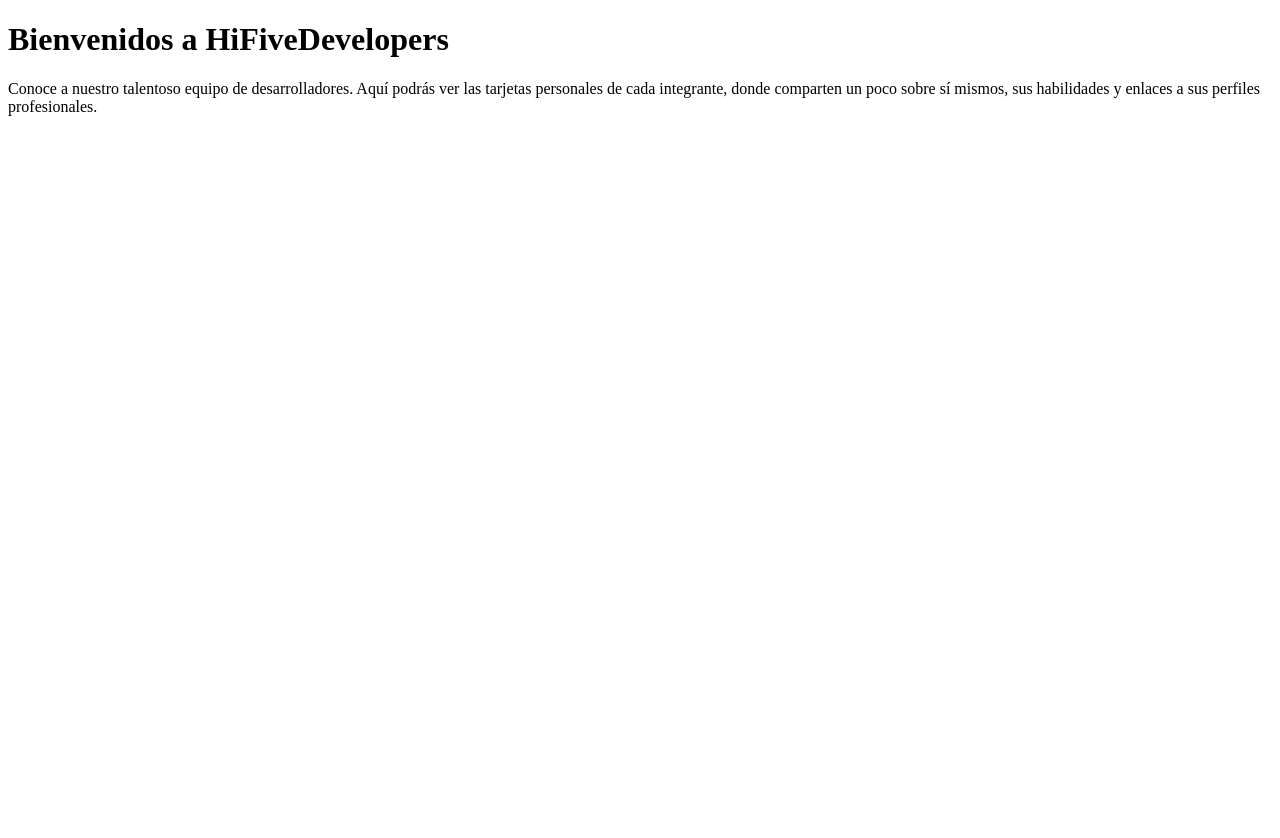
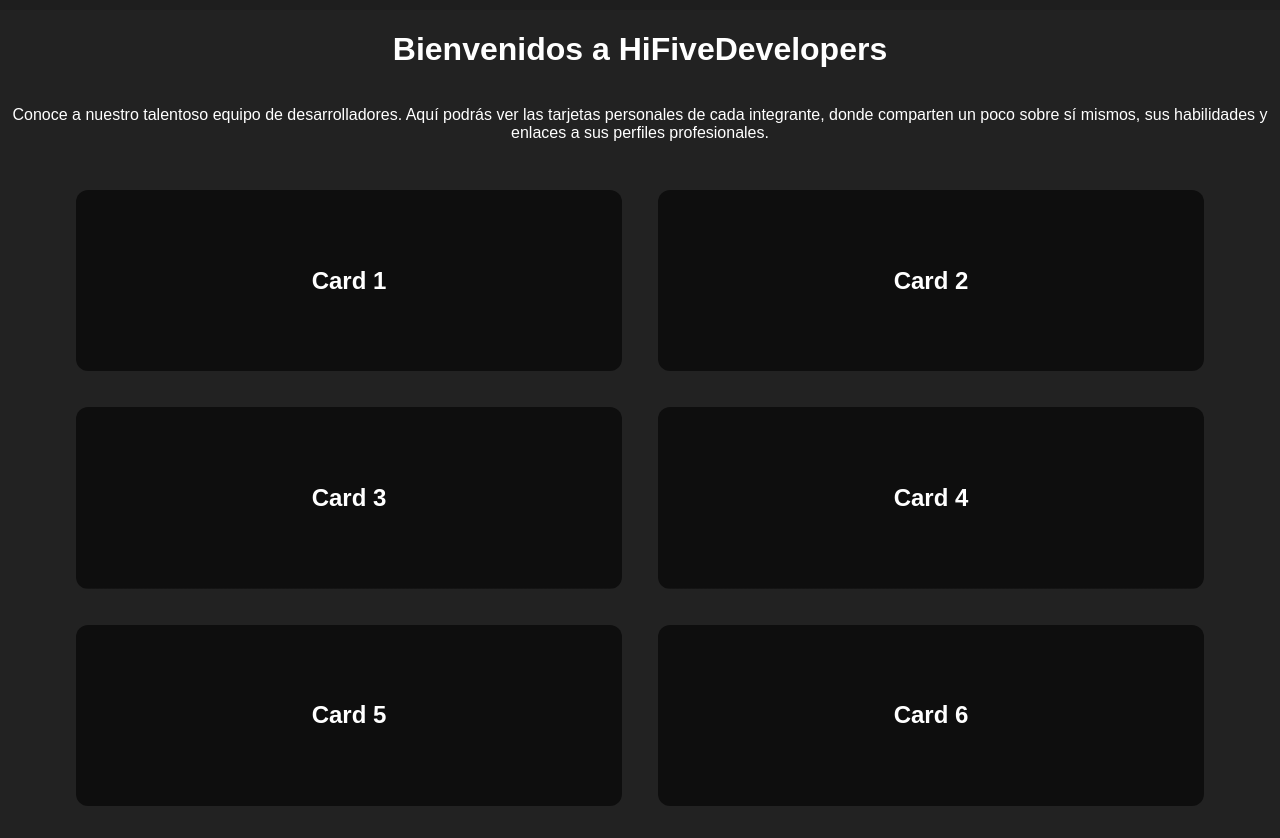
Before and after one commit to Hatusil/Replit-React, a React (Vite) app: page / in a window 1280 px wide. Before the commit the page ends 800 px from the top, so only its background shows below. Built offline with nearby package versions, Linux system fonts and the light colour scheme.

Commit message:
agregando el grid

```diff
--- a/src/App.css
+++ b/src/App.css
@@ -1,2 +1,7 @@
-main {
+body {
+  margin: 0;
+  padding: 0;
+  font-family: 'Arial', sans-serif;
+  background-color: #1e1e1e;
+  color: #ffffff;
 }
--- a/src/TeamCards.css
+++ b/src/TeamCards.css
@@ -0,0 +1,68 @@
+.team-cards {
+  background-color: #222;
+  color: #fff;
+  min-height: 80vh;
+  display: flex;
+  flex-direction: column;
+  text-align: center;
+  justify-content: space-evenly;
+  margin-top: 10px;
+  container-name: team-cards;
+  container-type: inline-size;
+}
+
+.teams-cards-container {
+  display: grid;
+  grid-template-columns: 1fr;
+  max-width: 1300px;
+  margin: auto;
+  width: 90%;
+  gap: 12px;
+  padding: 20px;
+  min-height: 80vh;
+}
+
+.random-card {
+background-image:linear-gradient(#0009, #0009), url("");
+background-position: center;
+background-size: cover;
+display: grid;
+place-content: center;
+border-radius: 12px;
+margin: 12px;
+}
+
+.random-card:hover {
+  opacity: 0.74;
+  outline: 2px solid #fff7;
+}
+
+/* Media Queries para Responsividad */
+@media (min-width: 56.25em) {
+  .teams-cards-container {
+      grid-template-columns: repeat(2, 1fr);
+  }
+
+  .random-card:first-child{
+      grid-column: span 1;
+  }
+
+  .random-card:nth-child(6){
+      grid-column: span 1;
+  }
+}
+
+@media (min-width: 81.25em) {
+  .teams-cards-container{
+      grid-template-columns: repeat(3, 1fr);
+  }
+
+  .random-card:first-child{
+      grid-column: span 2;
+      grid-row: span 2;
+  }
+
+  .random-card:nth-child(6){
+      grid-column: span 4;
+  }
+}
--- a/src/TeamCards.jsx
+++ b/src/TeamCards.jsx
@@ -1,4 +1,5 @@
 import React from 'react';
+import './TeamCards.css';
 
 const TeamCards = () => {
   return (
@@ -10,6 +11,26 @@
         sí mismos, sus habilidades y enlaces a sus perfiles profesionales.
       </p>
 
+      <div className='teams-cards-container'>
+        <div className='random-card'>
+          <h2 className="card-name">Card 1</h2>
+        </div>
+        <div className='random-card'>
+          <h2 className="card-name">Card 2</h2>
+        </div>
+        <div className='random-card'>
+          <h2 className="card-name">Card 3</h2>
+        </div>
+        <div className='random-card'>
+          <h2 className="card-name">Card 4</h2>
+        </div>
+        <div className='random-card'>
+          <h2 className="card-name">Card 5</h2>
+        </div>
+        <div className='random-card'>
+          <h2 className="card-name">Card 6</h2>
+        </div>
+      </div>
       {/* Agregar más tarjetas cuando los miembros del equipo las proporcionen */}
     </div>
   );
```
